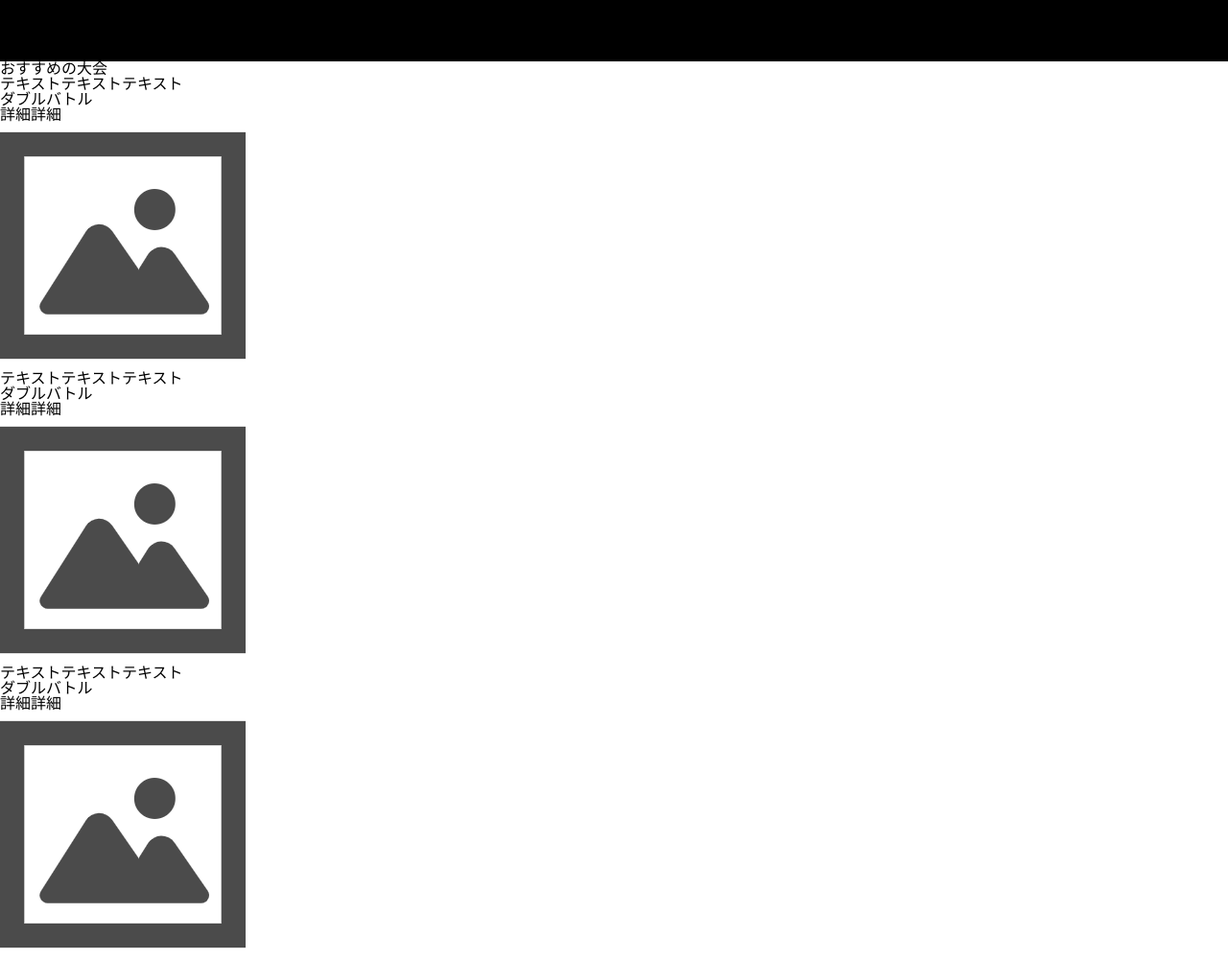
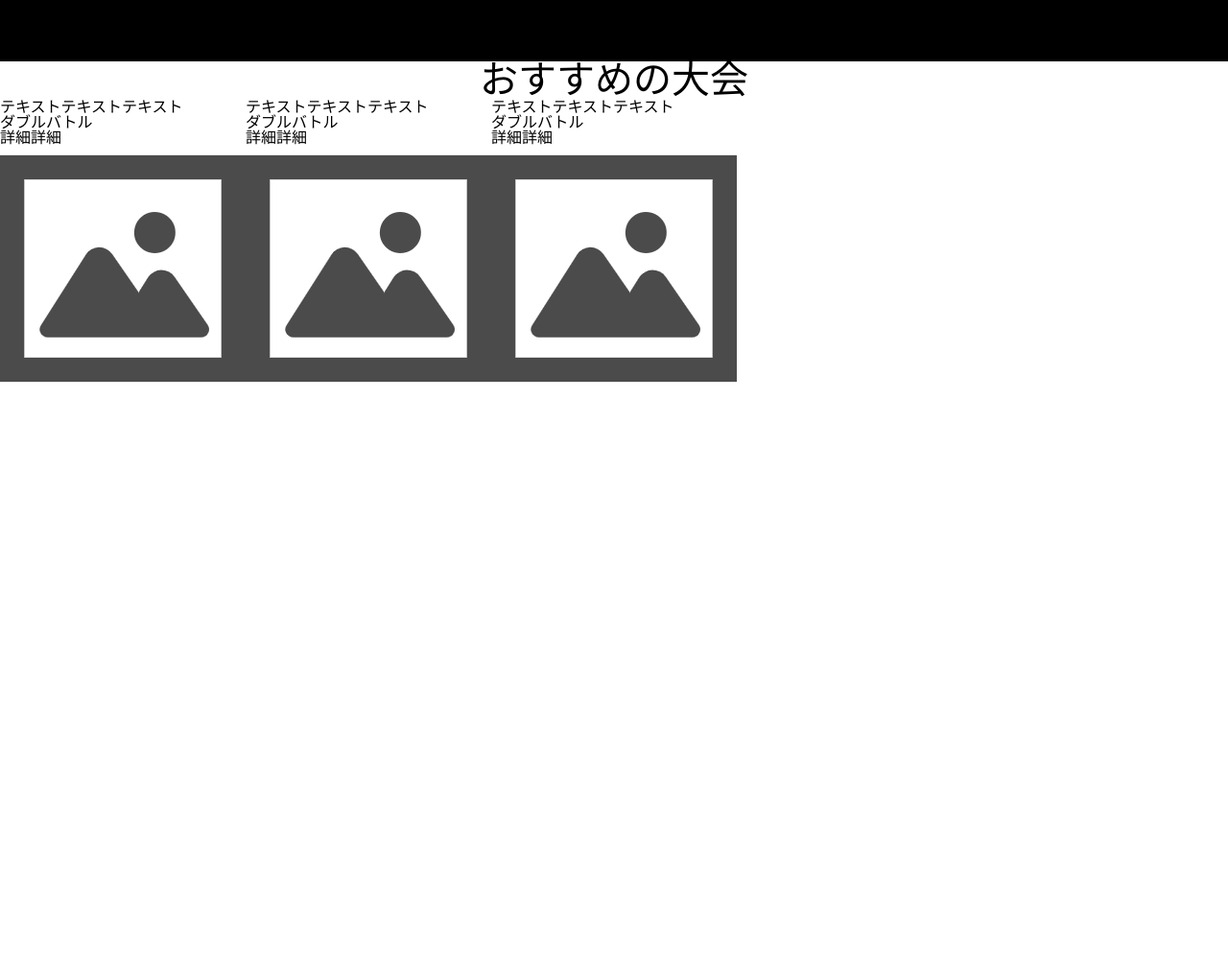
Before and after one commit to ken0426/new-battleload, a plain HTML site: page index.html in a window 1280 px wide. Shown: the whole page at 96% size. After the commit the page ends 800 px from the top, so only its background shows below. Drawn offline with Linux system fonts and the light colour scheme.

Commit message:
セクションのCSSのデザインを追加。主に、ブロック要素を横並びにした

```diff
--- a/CSS/style.css
+++ b/CSS/style.css
@@ -3,3 +3,17 @@
   height: 64px;
   width: 100%;
 }
+
+.section .top-title {
+  text-align: center;
+}
+
+.section .rec-tournament {
+  font-size: 40px;
+}
+
+.section .service .rec-slick {
+  display: -webkit-box;
+  display: -ms-flexbox;
+  display: flex;
+}
```
